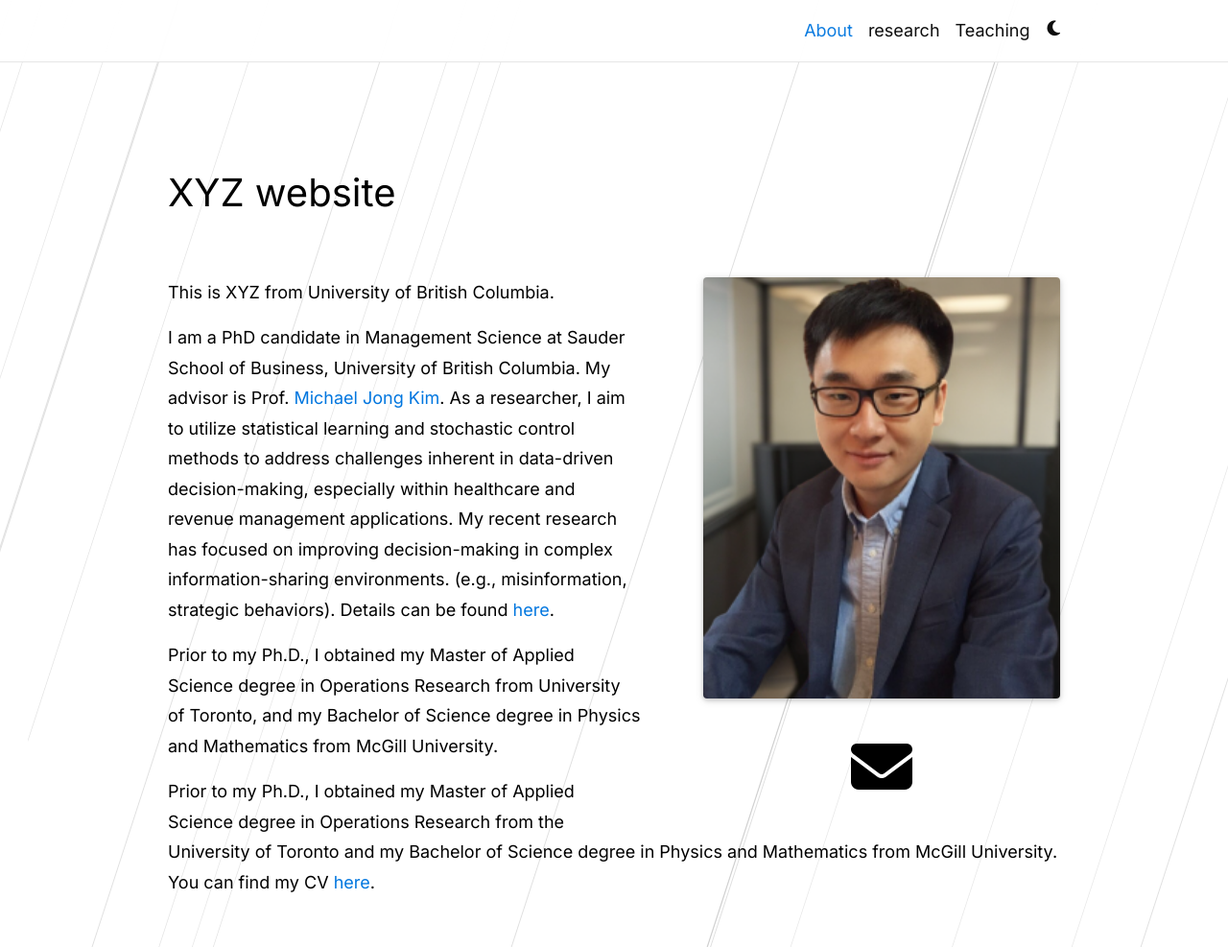
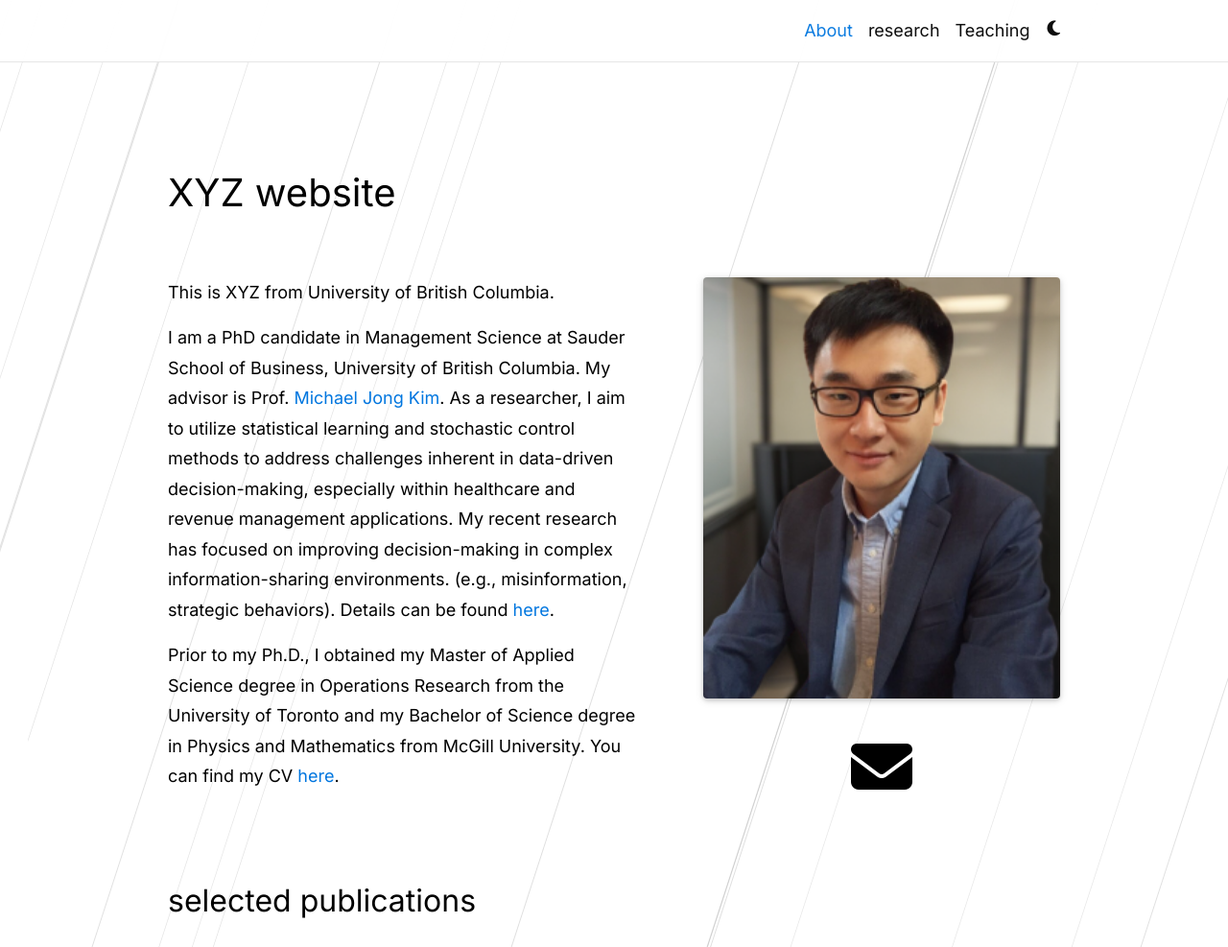
Before and after one commit to xyz2023ca/xyz2023ca.github.io, a Jekyll site: the page built from _pages/about.md, in a window 1280 px wide and 1340 px high, cut to the strip 0-987 px from the top of the window. Shown: the whole strip at 96% size. Built offline with Jekyll 4.4.1, drawn with Linux system fonts in a browser that asks for light colours; full-size pictures stand in for the smaller copies a plugin makes; comment, search, counter and statistics services are not loaded; a style sheet for code colours, icons or effects is not loaded.

Commit message:
Update about.md

```diff
--- a/_pages/about.md
+++ b/_pages/about.md
@@ -26,7 +26,7 @@ This is XYZ from University of British Columbia.
 I am a PhD candidate in Management Science at Sauder School of Business,  University of British Columbia. My advisor is Prof. [Michael Jong Kim](https://www.sauder.ubc.ca/people/michael-jong-kim). As a researcher,
 I aim to utilize statistical learning and stochastic control methods to address challenges inherent in data-driven decision-making, especially within healthcare and revenue management applications. My recent research has focused on improving decision-making in complex information-sharing environments. (e.g., misinformation, strategic behaviors). Details can be found [here](https://xyz2023ca.github.io/publications/).
 
-Prior to my Ph.D., I obtained my Master of Applied Science degree in Operations Research from University of Toronto, and my Bachelor of Science degree in Physics and Mathematics from McGill University.
+
 
 Prior to my Ph.D., I obtained my Master of Applied Science degree in Operations Research from the University of Toronto and my Bachelor of Science degree in Physics and Mathematics from McGill University.
 You can find my CV [here](https://xyz2023ca.github.io/assets/pdf/Xinyuan%20Zhang%20CV.pdf).
```
